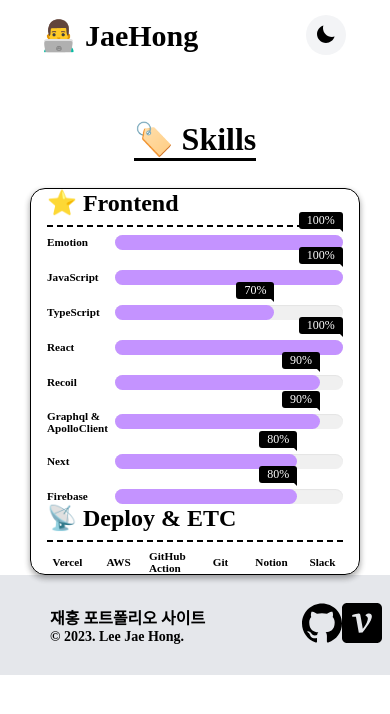
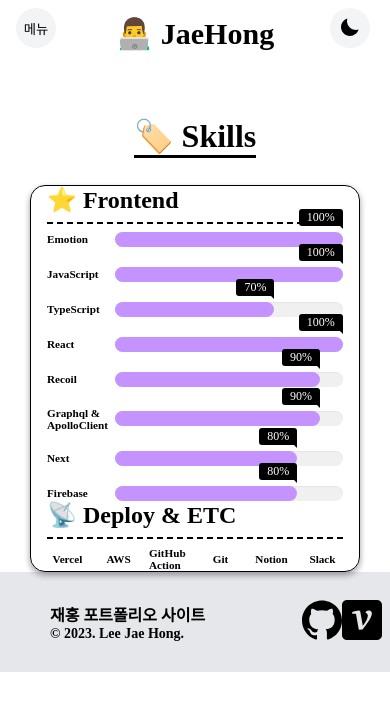
Before and after one commit to Jae-hong-lee/LJH_Portfolio, a Next.js app: page /skill in a window 390 px wide. Shown: the top 714 px of the page. Built offline with nearby package versions, Linux system fonts and the light colour scheme.

Commit message:
feat: Mobile Menu 햄버거메뉴형식으로 개발완료

```diff
--- a/src/common/button/darkmode/index.tsx
+++ b/src/common/button/darkmode/index.tsx
@@ -14,6 +14,11 @@ const IconButton = styled.button`
   transition: 0.25s;
   &:hover {
     background: gray;
+  }
+  @media screen and (max-width: 767px) {
+    position: absolute;
+    top: 0.5rem;
+    right: 1rem;
   }
 `;
 
--- /dev/null
+++ b/src/common/button/mobileNav/index.tsx
@@ -0,0 +1,70 @@
+import styled from "@emotion/styled";
+import { useState } from "react";
+
+const Wrapper = styled.div`
+  width: 100%;
+`;
+
+const MobileMenuBtn = styled.button`
+  border-radius: 50%;
+  background-color: #f3f4f6;
+  border: none;
+  width: 2.5rem;
+  height: 2.5rem;
+  position: absolute;
+  top: 0.5rem;
+  left: 1rem;
+  transition: 0.25s;
+  &:hover {
+    background: gray;
+  }
+`;
+
+const MobileMenuBox = styled.div`
+  margin-bottom: 0.5rem;
+  width: 100%;
+`;
+
+const NavbarMenu = styled.li`
+  list-style: none;
+`;
+const NavText = styled.a`
+  text-decoration: none;
+  font-weight: 600;
+  font-size: 1.3rem;
+  color: #808080;
+  cursor: pointer;
+  transition: 0.2s;
+  &:hover {
+    color: #845ec2;
+  }
+  :focus {
+    color: #845ec2;
+  }
+`;
+export default function MobileNavbar(props: any) {
+  const [toggleMenu, setTogglemenu] = useState(false);
+
+  const onClickToggle = () => {
+    setTogglemenu((prev) => !prev);
+  };
+  return (
+    <Wrapper onClick={onClickToggle}>
+      {toggleMenu ? (
+        <MobileMenuBox>
+          <NavText href="#home">home</NavText>
+          {props.LinkData.map((el: String, idx: Number) => {
+            return (
+              <NavbarMenu key={idx + "MobileMenu"}>
+                <NavText href={`#${el}`}>{el}</NavText>
+              </NavbarMenu>
+            );
+          })}
+          <NavText href="https://open.kakao.com/o/sZFvNs4e">contact</NavText>
+        </MobileMenuBox>
+      ) : (
+        <MobileMenuBtn>메뉴</MobileMenuBtn>
+      )}
+    </Wrapper>
+  );
+}
--- a/src/common/layout/header/header.presenter.tsx
+++ b/src/common/layout/header/header.presenter.tsx
@@ -1,4 +1,5 @@
 import DarkModeButton from "../../button/darkmode";
+import MobileNavbar from "../../button/mobileNav";
 import { IDarkMode } from "./header.container";
 import * as HS from "./header.styles";
 
@@ -21,6 +22,10 @@ export default function HeaderPresenter(props: IDarkMode) {
         <HS.NavText href="https://open.kakao.com/o/sZFvNs4e">
           contact
         </HS.NavText>
+        {/* 햄버거 메뉴 */}
+        <HS.TestMenu>
+          <MobileNavbar LinkData={LinkData} />
+        </HS.TestMenu>
         {/* 다크모드 버튼 작업 */}
         <DarkModeButton
           isDark={props.isDark}
--- a/src/common/layout/header/header.styles.ts
+++ b/src/common/layout/header/header.styles.ts
@@ -11,10 +11,6 @@ export const HeaderWrapper = styled.nav`
   justify-content: space-between;
   align-items: center;
   background-color: ${(props: any) => props.theme.background};
-
-  /* 다크모드 */
-  /* https://mycolor.space/?hex=%23845EC2&sub=1 */
-  /* background-color: #3c3841;  */
   animation: focus-in-expand 0.8s cubic-bezier(0.25, 0.46, 0.45, 0.94) both;
   @keyframes focus-in-expand {
     0% {
@@ -27,6 +23,10 @@ export const HeaderWrapper = styled.nav`
       opacity: 1;
     }
   }
+  @media screen and (max-width: 767px) {
+    height: 100%;
+    flex-direction: column;
+  }
 `;
 
 export const Logo = styled.a`
@@ -34,12 +34,19 @@ export const Logo = styled.a`
   font-size: 30px;
   font-weight: 700;
   color: ${(props: any) => props.theme.text};
+  @media screen and (max-width: 767px) {
+    margin: 1rem 0px;
+  }
 `;
 
 export const Navbar = styled.div`
   display: flex;
   flex-direction: row;
   align-items: center;
+  @media screen and (max-width: 767px) {
+    width: 100%;
+    text-align: center;
+  }
 `;
 
 export const NavbarMenu = styled.li`
@@ -72,3 +79,12 @@ export const NavText = styled.a`
     display: none;
   }
 `;
+
+// 햄버거메뉴
+export const TestMenu = styled.div`
+  display: none;
+  @media screen and (max-width: 767px) {
+    display: flex;
+    width: 100%;
+  }
+`;
--- a/src/component/project/project.presenter.tsx
+++ b/src/component/project/project.presenter.tsx
@@ -1,8 +1,7 @@
-import { Button, Card, Col, Divider, Row, Tag } from "antd";
+import { Col, Divider, Row, Tag } from "antd";
 import * as PS from "./project.styles";
 
 export default function ProjectUI(props: any) {
-  console.log(props);
   return (
     <PS.Wrapper>
       <Divider orientation="center">
```
